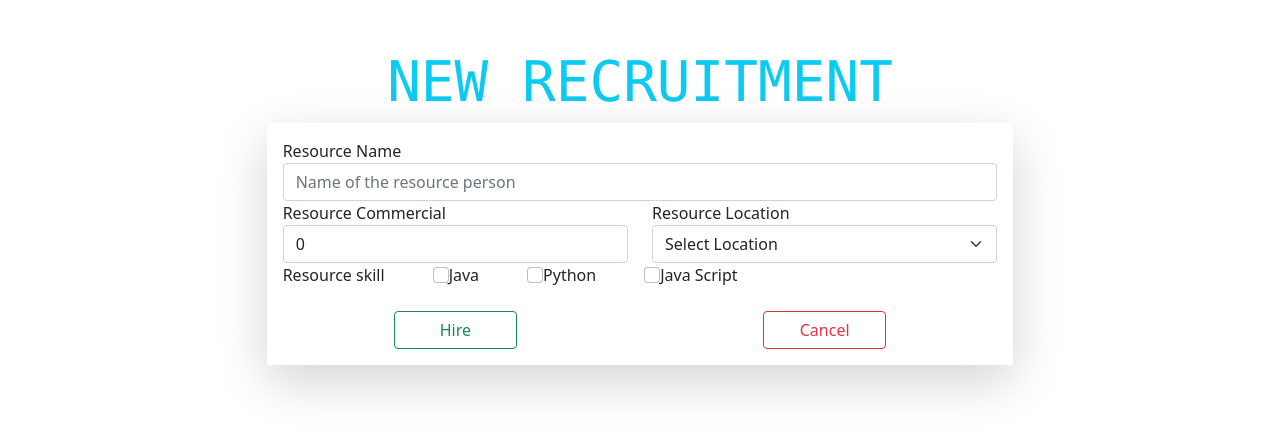
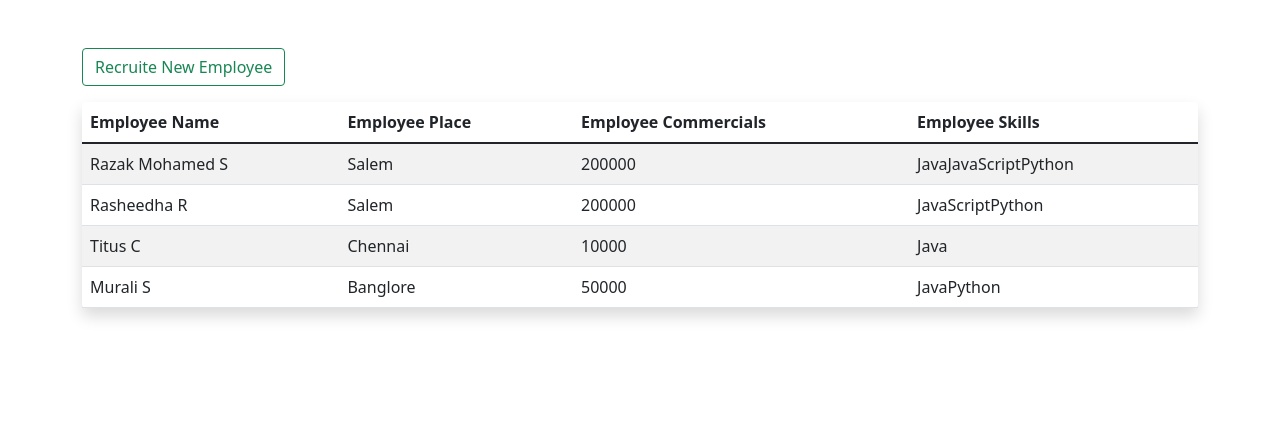
Before and after one commit to razzaksr/MarchZealousBootcamp2022, a React (Create React App) app in the folder front-end/: page / in a window 1280 px wide. Shown: the top 434 px of the page. Built offline with nearby package versions, Linux system fonts and the light colour scheme.

Commit message:
List Create useEffect useState

```diff
--- /dev/null
+++ b/front-end/src/API.js
@@ -0,0 +1,34 @@
+let myemployees=[
+    {
+        "resName":"Razak Mohamed S",
+        "resPay":200000,
+        "resArea":"Salem",
+        "resSkills":["Java","JavaScript","Python"]
+    },
+    {
+        "resName":"Rasheedha R",
+        "resPay":200000,
+        "resArea":"Salem",
+        "resSkills":["JavaScript","Python"]
+    },
+    {
+        "resName":"Titus C",
+        "resPay":10000,
+        "resArea":"Chennai",
+        "resSkills":["Java"]
+    },
+    {
+        "resName":"Murali S",
+        "resPay":50000,
+        "resArea":"Banglore",
+        "resSkills":["Java","Python"]
+    }
+]
+
+export const create=(obj)=>{
+    myemployees.push(obj)
+}
+
+export const list=()=>{
+    return myemployees
+}
--- a/front-end/src/App.js
+++ b/front-end/src/App.js
@@ -1,11 +1,13 @@
 import React from "react";
 import { Recruite } from "./NewResource";
+import "../node_modules/bootstrap/dist/css/bootstrap.min.css"
+import { Home } from "./Home";
 
 const App=()=>
 {
     return(
         <>
-            <Recruite/>
+            <Home/>
         </>
     )
     // // internal styles
--- /dev/null
+++ b/front-end/src/Home.js
@@ -0,0 +1,73 @@
+import React, { useEffect, useState } from "react";
+import "../node_modules/bootstrap/dist/css/bootstrap.min.css"
+import { list } from "./API";
+import { Recruite } from "./NewResource";
+
+export const Home=()=>{
+
+    const[tmpArray,setTmpArray]=useState([])
+    const[createView,setCreateView]=useState(false)
+
+    const hello=()=>{
+        setTmpArray(list())
+    }
+
+    useEffect(()=>{
+        hello()
+    },[])
+
+    return(
+        <>
+            <div className="container mt-5">
+                {/* <button onClick={hello}>
+                    View
+                </button> */}
+                {(createView)?
+                <>
+                    <Recruite/>
+                    <button className="btn btn-outline-secondary" onClick={
+                        ()=>{
+                            setCreateView(false)
+                        }
+                    }>
+                        Back
+                    </button>
+                </>
+                :
+                <>
+                    <button className="btn btn-outline-success mb-3"
+                        onClick={()=>{
+                            setCreateView(true)
+                        }}>
+                        Recruite New Employee
+                    </button>
+                    <div className="row justify-content-center">
+                        <div className="table-responsive-md">
+                            <table className="col-lg-8 col-md-10 col-sm-12 table table-striped p-3 shadow rounded">
+                                <thead>
+                                    <tr>
+                                        <th>Employee Name</th>
+                                        <th>Employee Place</th>
+                                        <th>Employee Commercials</th>
+                                        <th>Employee Skills</th>
+                                    </tr>
+                                </thead>
+                                <tbody>
+                                    {tmpArray.map((ele)=>(
+                                        <tr>
+                                            <td>{ele.resName}</td>
+                                            <td>{ele.resArea}</td>
+                                            <td>{ele.resPay}</td>
+                                            <td>{ele.resSkills}</td>
+                                        </tr>
+                                    ))}
+                                </tbody>
+                            </table>
+                        </div>
+                    </div>
+                </>
+                }
+            </div>
+        </>
+    )
+}
--- a/front-end/src/NewResource.js
+++ b/front-end/src/NewResource.js
@@ -1,5 +1,6 @@
 import React, { useState } from "react"
 import "../node_modules/bootstrap/dist/css/bootstrap.min.css"
+import {create, list} from './API'
 export const Recruite=()=>{
     //const[data,setData]=useState(initialization)
     // person['resName']
@@ -12,25 +13,27 @@ export const Recruite=()=>{
     })
 
     const tracks=(hey)=>{
-        const{name,value}=hey.target
+        const{value}=hey.target
         person.resSkills.push(value)
     }
 
     const track=(manoj)=>{
+        // extraction
         const{name,value}=manoj.target
         setPerson(
-            (old)=>{
+            (prev)=>{
                 return{
-                    ...old,
+                    ...prev,
                     [name]:value
                 }
-        }
-
+            }
         )
     }
 
     const gopi=()=>{
-        alert("Hired "+JSON.stringify(person))
+        //alert("Hired "+JSON.stringify(person))
+        create(person)
+
     }
     const dhana=()=>{
         alert("Rejected")
```
